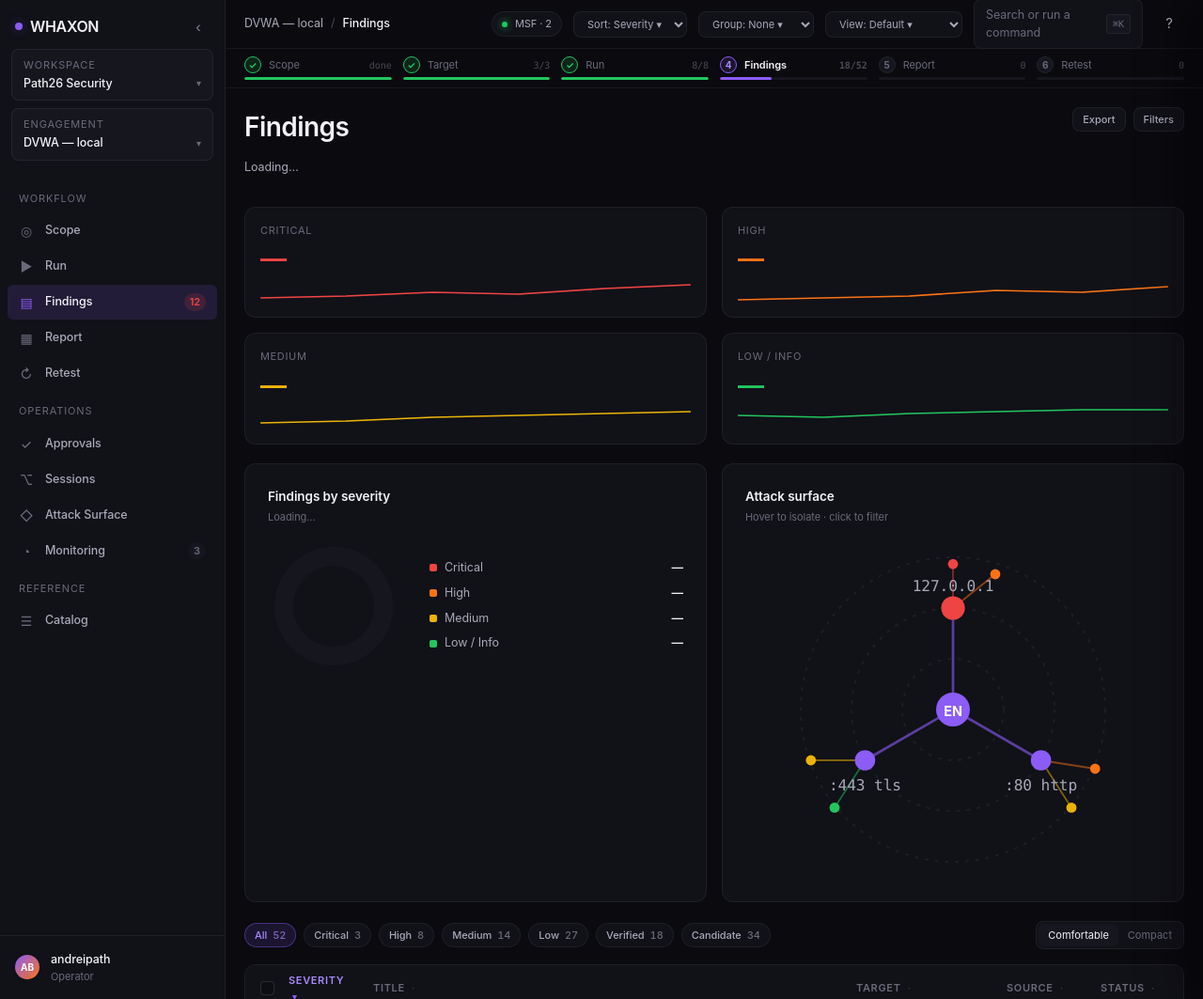
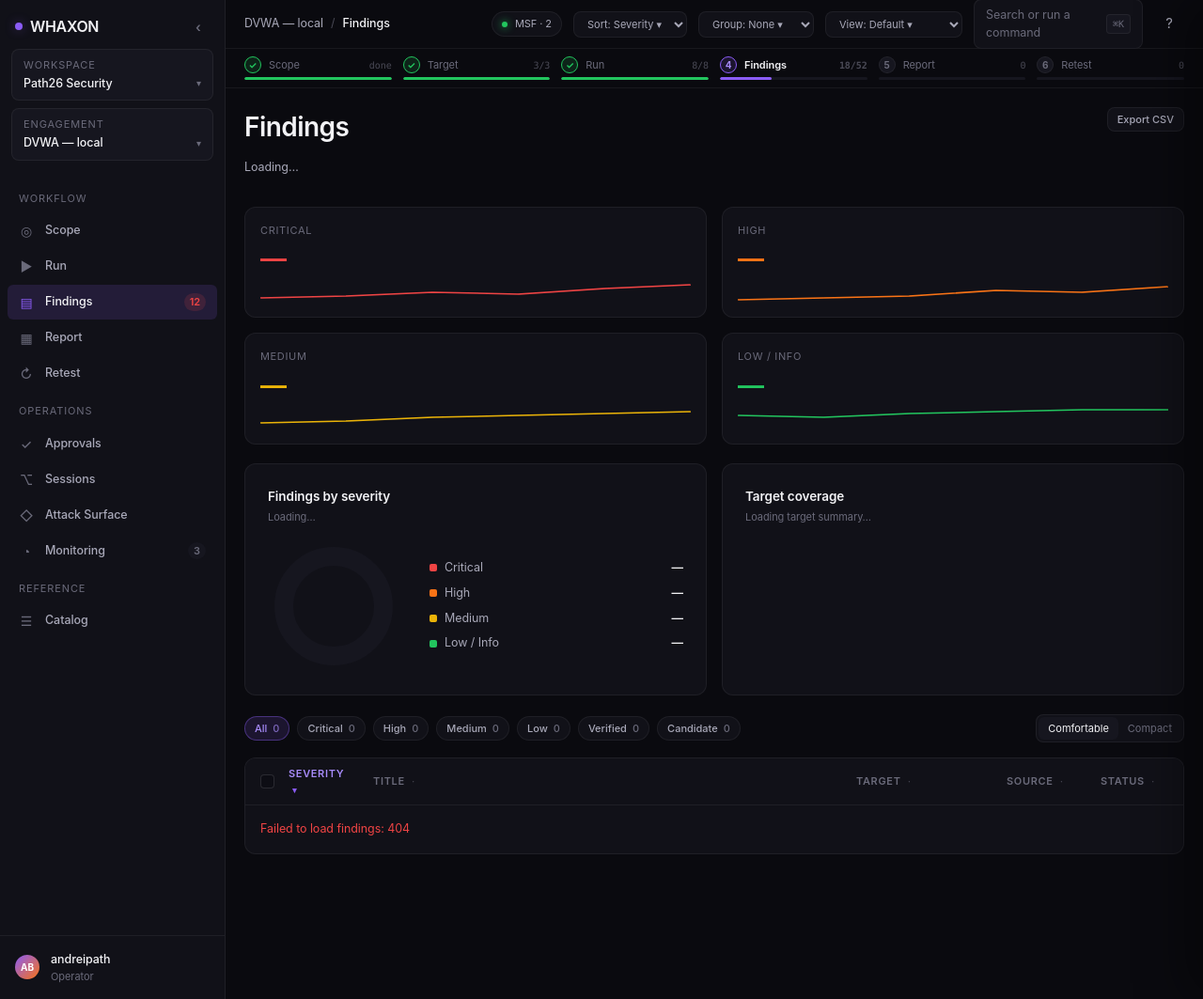
Before and after one commit to andreipath26/WHAXON, a Python web app: template src/whaxon/interfaces/web/templates/index.html in a window 1280 px wide; the page is wider, and only the part inside the window is pictured. Shown: that part at 94% size. Run offline with Jinja, Linux system fonts and the light colour scheme; the template is opened without the code that fills it, so the values that code supplies are empty.

Commit message:
ui(findings): remove mock controls and add real export/filter controls

```diff
--- a/src/whaxon/interfaces/web/templates/index.html
+++ b/src/whaxon/interfaces/web/templates/index.html
@@ -10,7 +10,7 @@
       <section class="page active" id="page-findings">
         <div class="page-head">
           <div class="ph-main"><h1 class="page-title">Findings</h1><p class="page-sub" id="findings-summary">Loading…</p></div>
-          <div class="page-actions"><button class="btn btn-ghost btn-sm">Export</button><button class="btn btn-ghost btn-sm">Filters</button></div>
+          <div class="page-actions"><button class="btn btn-ghost btn-sm" id="findings-export" type="button">Export CSV</button></div>
         </div>
 
         <div class="grid-4" style="margin-bottom: 20px;">
@@ -42,40 +42,20 @@
           </div>
 
           <div class="card card-pad-lg">
-            <div class="card-title">Attack surface</div>
-            <div class="card-sub">Hover to isolate · click to filter</div>
-            <div class="asg">
-              <svg viewBox="0 0 200 200">
-                <circle cx="100" cy="100" r="90" fill="none" stroke="var(--border)" stroke-dasharray="2 4"/>
-                <circle cx="100" cy="100" r="60" fill="none" stroke="var(--border)" stroke-dasharray="2 4"/>
-                <circle cx="100" cy="100" r="30" fill="none" stroke="var(--border)" stroke-dasharray="2 4"/>
-                <line class="asg-edge" x1="100" y1="100" x2="100" y2="40" stroke="var(--accent)" stroke-width="1.5" opacity="0.6"/>
-                <line class="asg-edge" x1="100" y1="100" x2="152" y2="130" stroke="var(--accent)" stroke-width="1.5" opacity="0.6"/>
-                <line class="asg-edge" x1="100" y1="100" x2="48" y2="130" stroke="var(--accent)" stroke-width="1.5" opacity="0.6"/>
-                <line class="asg-edge" x1="100" y1="40" x2="100" y2="14" stroke="var(--critical)" stroke-width="1" opacity="0.5"/>
-                <line class="asg-edge" x1="100" y1="40" x2="125" y2="20" stroke="var(--high)" stroke-width="1" opacity="0.5"/>
-                <line class="asg-edge" x1="152" y1="130" x2="184" y2="135" stroke="var(--high)" stroke-width="1" opacity="0.5"/>
-                <line class="asg-edge" x1="152" y1="130" x2="170" y2="158" stroke="var(--medium)" stroke-width="1" opacity="0.5"/>
-                <line class="asg-edge" x1="48" y1="130" x2="16" y2="130" stroke="var(--medium)" stroke-width="1" opacity="0.5"/>
-                <line class="asg-edge" x1="48" y1="130" x2="30" y2="158" stroke="var(--low)" stroke-width="1" opacity="0.5"/>
-                <circle cx="100" cy="100" r="10" fill="var(--accent)"/><text x="100" y="104" text-anchor="middle" font-size="8" fill="white" font-weight="700" font-family="var(--font-sans)">EN</text>
-                <g class="asg-node" data-node="host"><circle cx="100" cy="40" r="7" fill="var(--critical)"/><text x="100" y="30" text-anchor="middle">127.0.0.1</text></g>
-                <g class="asg-node" data-node="http"><circle cx="152" cy="130" r="6" fill="var(--accent)"/><text x="152" y="148" text-anchor="middle">:80 http</text></g>
-                <g class="asg-node" data-node="tls"><circle cx="48" cy="130" r="6" fill="var(--accent)"/><text x="48" y="148" text-anchor="middle">:443 tls</text></g>
-                <circle cx="100" cy="14" r="3" fill="var(--critical)"/><circle cx="125" cy="20" r="3" fill="var(--high)"/><circle cx="184" cy="135" r="3" fill="var(--high)"/><circle cx="170" cy="158" r="3" fill="var(--medium)"/><circle cx="16" cy="130" r="3" fill="var(--medium)"/><circle cx="30" cy="158" r="3" fill="var(--low)"/>
-              </svg>
-            </div>
+            <div class="card-title">Target coverage</div>
+            <div class="card-sub" id="findings-target-summary" aria-live="polite">Loading target summary…</div>
+            <div id="findings-target-list" class="kv-list"></div>
           </div>
         </div>
 
-        <div class="toolbar">
-          <span class="chip on">All <span class="ct">52</span></span>
-          <span class="chip">Critical <span class="ct">3</span></span>
-          <span class="chip">High <span class="ct">8</span></span>
-          <span class="chip">Medium <span class="ct">14</span></span>
-          <span class="chip">Low <span class="ct">27</span></span>
-          <span class="chip">Verified <span class="ct">18</span></span>
-          <span class="chip">Candidate <span class="ct">34</span></span>
+        <div class="toolbar" id="findings-filters">
+          <button type="button" class="chip on" data-filter="all">All <span class="ct" id="filter-count-all">0</span></button>
+          <button type="button" class="chip" data-filter="critical">Critical <span class="ct" id="filter-count-critical">0</span></button>
+          <button type="button" class="chip" data-filter="high">High <span class="ct" id="filter-count-high">0</span></button>
+          <button type="button" class="chip" data-filter="medium">Medium <span class="ct" id="filter-count-medium">0</span></button>
+          <button type="button" class="chip" data-filter="low">Low <span class="ct" id="filter-count-low">0</span></button>
+          <button type="button" class="chip" data-filter="verified">Verified <span class="ct" id="filter-count-verified">0</span></button>
+          <button type="button" class="chip" data-filter="candidate">Candidate <span class="ct" id="filter-count-candidate">0</span></button>
           <span class="spacer"></span>
           <div class="density-toggle"><button class="on" data-density="comfortable">Comfortable</button><button data-density="compact">Compact</button></div>
         </div>
@@ -103,7 +83,7 @@
           <button class="btn btn-sm btn-success" style="display:none;">Mark verified</button>
           <button class="btn btn-sm btn-ghost" style="display:none;">Export</button>
           <button class="btn btn-sm btn-danger" style="display:none;">Delete</button>
-          <button class="btn btn-sm btn-ghost">Clear</button>
+          <button class="btn btn-sm btn-ghost" id="bulk-clear" type="button">Clear</button>
         </div>
       </section>
 
```
